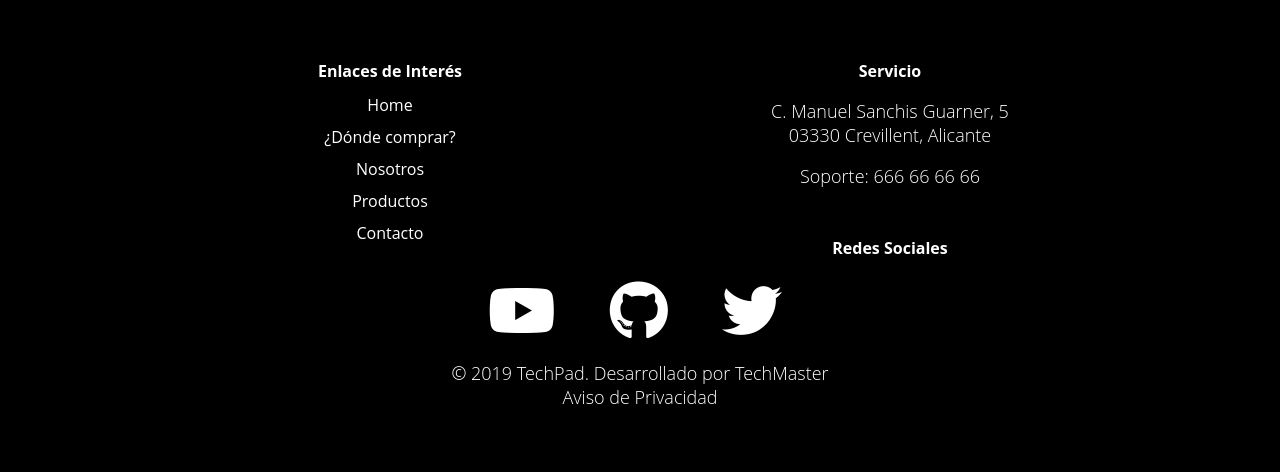
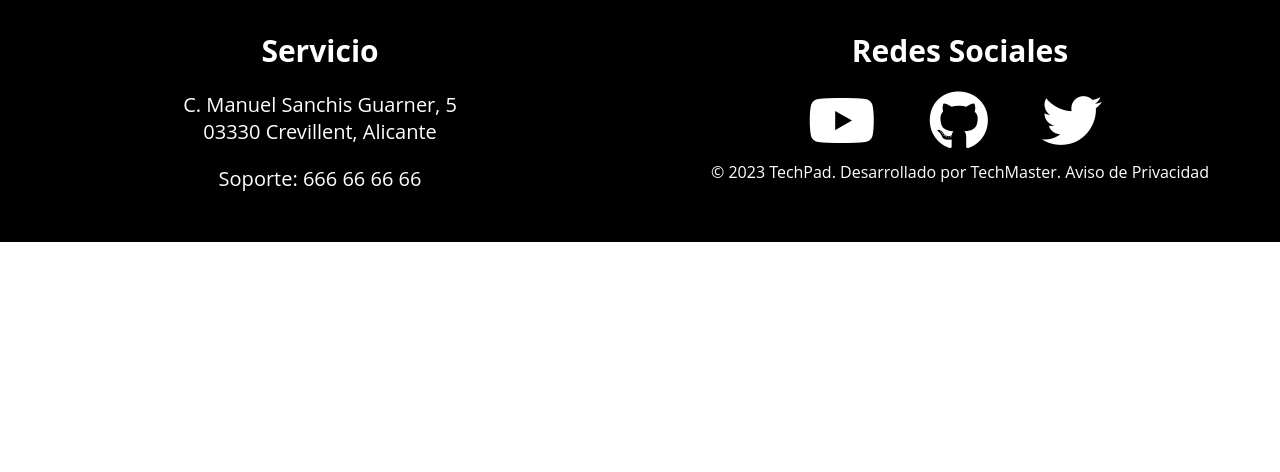
Before and after one commit to Dr4gice/Incidencias-Tablets, a plain HTML site: page TopNav&Footer/FooterES.html in a window 1280 px wide. Drawn offline with Linux system fonts and the light colour scheme.

Commit message:
Remake footer y links relativo

```diff
--- /dev/null
+++ b/Bocetos/JOSE - FOOTER (DEPRECATED)/Footer.css
@@ -0,0 +1,158 @@
+:root{
+    --color1:rgb(219,144,5);
+    --color2: rgb(54, 202, 54);
+    --color3: rgb(13, 110, 221);
+    --fondo:black;
+    --titulos: 33px;
+    --subtitulos: 18px;
+    --margenes: 60px;
+    --espacios: 10px;
+    --espacios-contenido:45;
+}
+
+*{
+    margin: 0;
+    padding: 0;
+    box-sizing: border-box;
+}
+
+body{
+  font-family: Open Sans, arial, sans-serif;
+  background-color: var(--fondo);
+}
+
+
+.contenedor{
+  margin: auto;
+  padding: var(--margenes) 0;
+  width: 90%;
+  max-width: 1000px;
+  text-align: center;
+  overflow: hidden;
+}
+
+
+
+.contenedor p{
+  font-size: var(--subtitulos);
+  font-weight: 300;
+  color:white;
+}
+
+footer{
+  background: black;
+  color: white;
+  background-repeat: no-repeat;
+  background-size: 10%;
+  width: 100%;
+  height: 0px;
+}
+
+
+
+.fab{
+  font-size: 60px;
+  color: white;
+  margin-bottom: var(--espacios);
+  display: inline-block;
+  transition: color 200ms ease;
+  margin-left: 20px;
+  margin-right: 20px;
+
+}
+
+
+
+footer p{
+
+  font-size: 40px;
+}
+
+
+footer ul {
+  list-style: none;
+  padding: 0;
+  margin: 0;
+}
+
+footer ul li {
+  margin-bottom: 10px;
+}
+
+footer ul li a {
+  color: white;
+  text-decoration: none;
+}
+
+/* Estilos específicos de las columnas */
+.col-md-4 {
+  width: 50%;
+  float: left;
+}
+
+/* Estilos para los iconos de redes sociales */
+.social-media {
+  color: white;
+  list-style: none;
+  padding: 0px;
+  margin: 0;
+}
+
+.social-media li {
+  display: inline-block;
+  margin-right: 10px;
+}
+
+.social-media li a {
+  color: white;
+  font-size: 20px;
+  text-decoration: none;
+}
+
+footer p.copyright {
+  font-size: 12px;
+  margin-top: 30px;
+  text-align: center;
+}
+
+/*
+Modificaciones Selam
+*/
+
+#enlaces {
+  padding-bottom: 12px;
+}
+
+a {
+  transition: color 120ms ease;
+  color: white;
+  text-decoration: none;
+}
+a:hover{
+  transition: color 200ms ease;
+  color: rgb(255, 42, 42);
+}
+
+.fa-youtube:hover{
+  transition: color 200ms ease;
+  color: rgb(255, 20, 20);
+}
+
+.fa-github:hover{
+  transition: color 200ms ease;
+  color: rgb(80, 80, 80);
+}
+
+.fa-twitter:hover{
+  transition: color 200ms ease;
+  color: rgb(0, 140, 255);
+}
+
+.hola{
+  margin-top: 55px;
+  padding-top: 100px;
+}
+
+.parrafoblanco{
+  margin: 17px;
+}
--- a/TopNav&Footer/Footer.css
+++ b/TopNav&Footer/Footer.css
@@ -1,87 +1,49 @@
-:root{
-    --color1:rgb(219,144,5);
-    --color2: rgb(54, 202, 54);
-    --color3: rgb(13, 110, 221);
-    --fondo:black;
-    --titulos: 33px;
-    --subtitulos: 18px;
-    --margenes: 60px;
-    --espacios: 10px;
-    --espacios-contenido:45;
-}
-
-*{
-    margin: 0;
-    padding: 0;
-    box-sizing: border-box;
-}
+/* Cuerpo Entero */
 
 body{
-  font-family: Open Sans, arial, sans-serif;
-    background-color: var(--fondo);
-}
-
-
-.contenedor{
-  margin: auto;
-  padding: var(--margenes) 0;
-  width: 90%;
-  max-width: 1000px;
-  text-align: center;
-  overflow: hidden;
-}
-
-
-
-.contenedor p{
-  font-size: var(--subtitulos);
-  font-weight: 300;
-  color:white;
+  margin: 0;
+  padding: 0;
 }
 
 footer{
-  background: black;
   color: white;
-  background-repeat: no-repeat;
-  background-size: 10%;
   width: 100%;
   height: 0px;
+  font-family: Open Sans, arial, sans-serif;
 }
 
-
-
-.fab{
-  font-size: 60px;
-  color: white;
-  margin-bottom: var(--espacios);
-  display: inline-block;
-  transition: color 200ms ease;
-  margin-left: 20px;
-  margin-right: 20px;
-
+.container{
+  background: black;
+  background-color: black;
+  margin: 0;
+  padding: 0;
+  width: 100%;
+  text-align: center;
+  overflow: hidden;
+  padding-top: 30px;
+  padding-bottom: 30px;
 }
 
+/* Texto General */
 
-
-footer p{
-
-  font-size: 40px;
+.titulo{
+  font-size: 30px;
+  padding: 0px;
+  margin: 0px;
+  margin-bottom: 20px;
 }
 
-
-footer ul {
-  list-style: none;
-  padding: 0;
-  margin: 0;
+.subtitulo{
+  font-size: 20px;
+  padding: 0px;
+  margin: 0px;
+  margin-bottom: 20px;
 }
 
-footer ul li {
-  margin-bottom: 10px;
-}
-
-footer ul li a {
-  color: white;
-  text-decoration: none;
+ul {
+  list-style: none;
+  margin: 0px;
+  padding: 0px;
 }
 
 /* Estilos específicos de las columnas */
@@ -91,6 +53,18 @@ footer ul li a {
 }
 
 /* Estilos para los iconos de redes sociales */
+
+.fab{
+  font-size: 60px;
+  color: white;
+  margin-bottom: 10px;
+  display: inline-block;
+  transition: color 200ms ease;
+  margin-left: 20px;
+  margin-right: 20px;
+}
+
+
 .social-media {
   color: white;
   list-style: none;
@@ -98,39 +72,19 @@ footer ul li a {
   margin: 0;
 }
 
-.social-media li {
+.listaRedes {
   display: inline-block;
   margin-right: 10px;
 }
 
-.social-media li a {
-  color: white;
-  font-size: 20px;
-  text-decoration: none;
-}
-
-footer p.copyright {
-  font-size: 12px;
-  margin-top: 30px;
-  text-align: center;
-}
-
-/*
-Modificaciones Selam
-*/
-
-#enlaces {
-  padding-bottom: 12px;
-}
-
-a {
+.link {
   transition: color 120ms ease;
   color: white;
   text-decoration: none;
 }
-a:hover{
+.link:hover{
   transition: color 200ms ease;
-  color: rgb(255, 42, 42);
+  color: rgb(255, 20, 20);
 }
 
 .fa-youtube:hover{
@@ -147,12 +101,3 @@ a:hover{
   transition: color 200ms ease;
   color: rgb(0, 140, 255);
 }
-
-.hola{
-  margin-top: 55px;
-  padding-top: 100px;
-}
-
-.parrafoblanco{
-  margin: 17px;
-}
--- a/TopNav&Footer/FooterES.html
+++ b/TopNav&Footer/FooterES.html
@@ -9,52 +9,31 @@
   <script src="https://kit.fontawesome.com/2a9d472dd5.js" crossorigin="anonymous"></script>
   <title>footer</title>
 </head>
+<body></body>
+<footer>
+  <div class="container">
+    <div>
+      <div class="col-md-4">
+        <h4 class="titulo">Servicio</h4>
 
-<body class="hidden">
-  <div class="centrado" id="onload">
-    <main>
-      <footer id="contacto">
-        <div class="footer contenedor">
-          <div class="container">
-            <div class="row">
-              <div class="col-md-4">
-                <h4 id="enlaces">Enlaces de Interés</h4>
-                <ul>
-                  <li><a href="/index.html">Home</a></li>
-                  <li><a href="#">¿Dónde comprar?</a></li>
-                  <li><a href="#">Nosotros</a></li>
-                  <li><a href="#">Productos</a></li>
-                  <li><a href="#">Contacto</a></li>
-                </ul>
-              </div>
-              <div class="col-md-4">
-                <h4>Servicio</h4>
-
-                <p class="parrafoblanco">C. Manuel Sanchis Guarner, 5<br>03330 Crevillent, Alicante</p>
-                <p class="parrafoblanco">Soporte: 666 66 66 66</p>
-
-              </div>
-              <div class="col-md-4">
-                <h4></h4>
+        <p class="subtitulo">C. Manuel Sanchis Guarner, 5<br>03330 Crevillent, Alicante</p>
+        <p class="subtitulo">Soporte: 666 66 66 66</p>
 
       </div>
     </div>
-            <div class="row">
-              <div class="col-md-12">
-                <br>
-                <h4 class="hola">Redes Sociales</h4>
-                <br>
+    <div>
+      <div class="col-md-4">
+        <h4 class="titulo">Redes Sociales</h4>
         <ul class="social-media">
-                  <li><a href="https://www.youtube.com/?hl=es"><i class="fab fa-youtube"></i></a></li>
-                  <li><a href="https://github.com/Dr4gice/Incidencias-Tablets"><i class="fab fa-github"></i></a></li>
-                  <li><a href="https://twitter.com/?lang=es"><i class="fab fa-twitter"></i></a></li>
-
+          <li class="listaRedes"><a class="link" href="https://www.youtube.com/?hl=es"><i class="fab fa-youtube"></i></a></li>
+          <li class="listaRedes"><a class="link" href="https://github.com/Dr4gice/Incidencias-Tablets"><i class="fab fa-github"></i></a></li>
+          <li class="listaRedes"><a class="link" href="https://twitter.com/?lang=es"><i class="fab fa-twitter"></i></a></li>
         </ul>
       </div>
     </div>
-            <div class="row">
+    <div>
       <div class="col-md-12">
-                <p>&copy; 2019 TechPad. Desarrollado por TechMaster<br><a href="https://www.youtube.com/watch?v=dQw4w9WgXcQ">Aviso de Privacidad</a></p>
+        <p>&copy; 2023 TechPad. Desarrollado por TechMaster. <a class="link" href="https://www.youtube.com/watch?v=dQw4w9WgXcQ">Aviso de Privacidad</a></p>
       </div>
 
 
@@ -64,10 +43,5 @@
 
     </div>
   </div>
-        </div>
 </footer>
-    </main>
-  </div>
-</body>
-
 </html>
--- a/TopNav&Footer/TopNav.css
+++ b/TopNav&Footer/TopNav.css
@@ -1,20 +1,17 @@
-* {
-    font-family: Open Sans, arial, sans-serif;
-    color: black;
-}
-
 body {
-    background-repeat: no-repeat;
-    background-size: cover;
     margin: 0;
     padding: 0;
-    box-sizing: border-box;
-    height: calc(100vh - 80px);
 }
 
 .container {
     background-color: rgb(236, 236, 236);
     border-bottom: 1px solid rgb(0, 0, 0);
+    font-family: Open Sans, arial, sans-serif;
+    color: black;
+    box-sizing: border-box;
+}
+.icon{
+    border: 1px solid #000;
 }
 
 .header {
@@ -91,33 +88,33 @@ body {
     flex-direction: column;
 }
 
-.menu-lateral ul li {
+.menu-lateral .listaMenu .conenidoLista {
     margin-top: 10px;
     font-size: 13px;
 }
 
-ul {
+.listaMenu{
     display: flex;
     list-style: none;
     padding: 0;
     margin: 0;
 }
 
-ul li a {
+.listaMenu .conenidoLista .link {
     padding: 0 16px;
 }
 
-p {
+.userName {
     margin: 0;
 }
 
-a {
+.link {
     text-decoration: none;
     color: black;
-    transition: 80ms ease;
+    transition: 250ms ease;
 }
 
-a:hover {
+.link:hover {
     color: #ff0000;
     text-shadow: 0px 0px 30px rgb(255, 0, 0);
     transition: 250ms ease;
@@ -127,20 +124,20 @@ a:hover {
 @media (max-width: 952px) {}
 
 @media (max-width: 658px) {
-    .logo p {
+    .logo .username {
         display: none;
     }
 
-    .menu-superior ul {
+    .menu-superior .listaMenu {
         font-size: 10px;
         margin-left: 5%;
     }
 
-    .menu-superior ul li {
+    .menu-superior .listaMenu .conenidoLista {
         padding: 8px;
     }
 
-    ul li a {
+    .listaMenu .conenidoLista .link {
         padding: 0px;
     }
 
@@ -155,6 +152,7 @@ a:hover {
 
 #goToEnglish{
     color: rgb(255, 0, 0);
+    transition: 250ms ease;
 }
 
 #goToEnglish:hover{
```
Also changed, not shown: Bocetos/JOSE - FOOTER (DEPRECATED)/FooterES.html (added, +73 -0 lines), TopNav&Footer/TopNavES.html (+9 -9 lines), Bocetos/JOSE - FOOTER (DEPRECATED)/FooterEN.html (renamed from TopNav&Footer/FooterEN.html), Bocetos/JOSE - FOOTER (DEPRECATED)/TopNavEN.html (renamed from TopNav&Footer/TopNavEN.html). Lines whose indentation alone changed are shown as unchanged.
